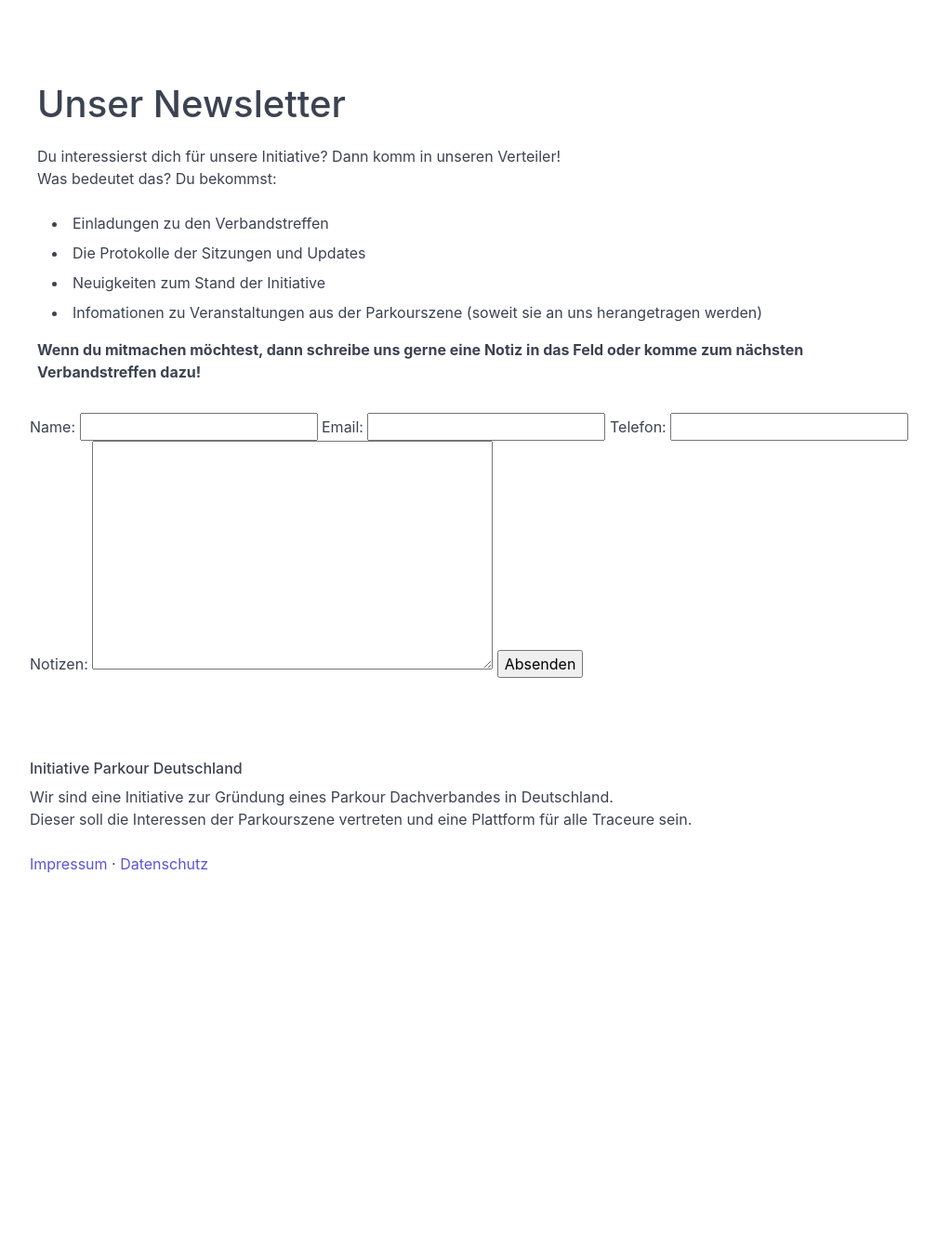
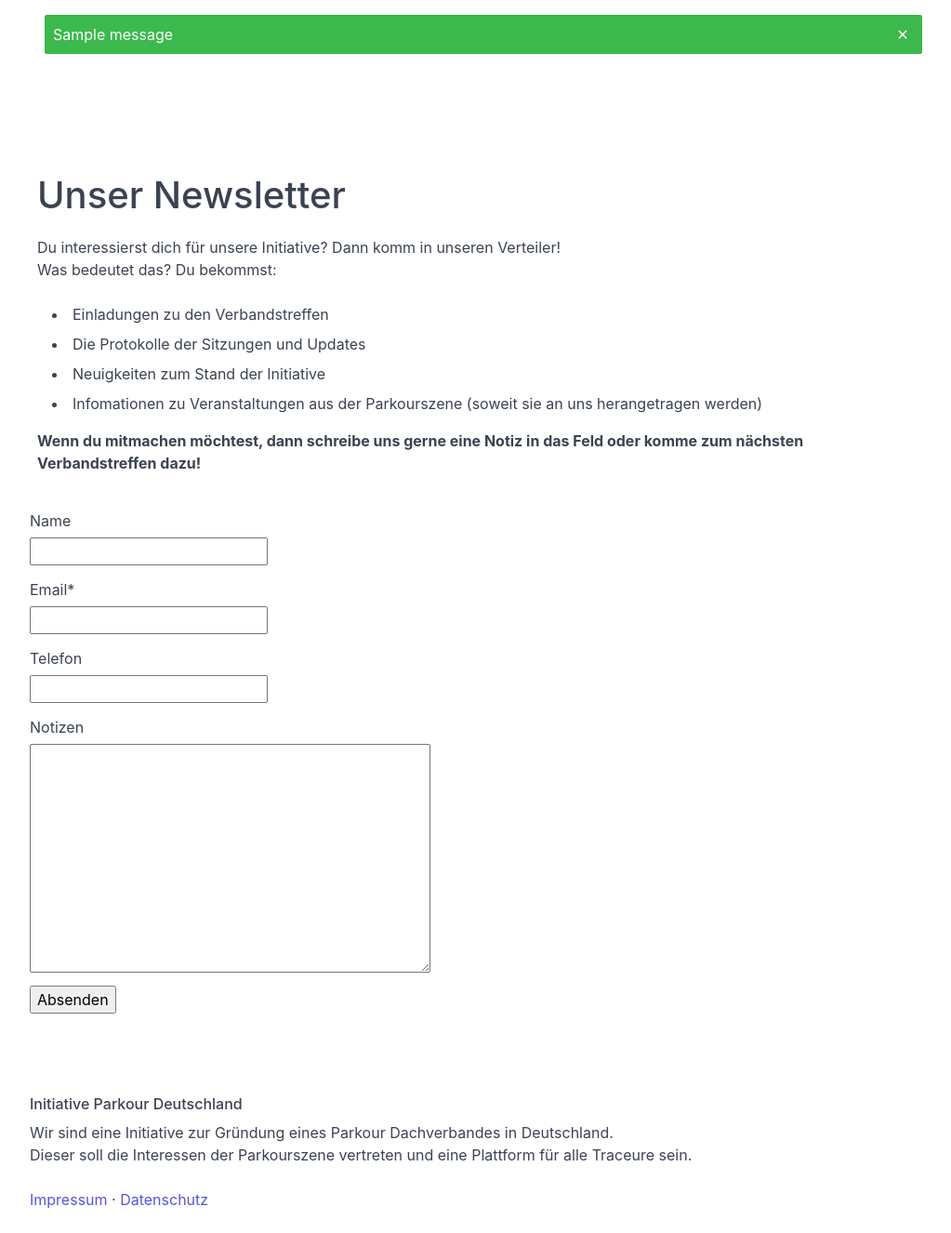
Before and after one commit to parkour-de/web, a Django app: page /mitmachen in a window 1280 px wide. Shown: the part 48-1374 px from the top of the page at 93% size, without its empty margins (128-1151 px from the left). Before the commit the page ends 986 px from the top, so only its background shows below. Run offline with Django 4.2, Linux system fonts and the light colour scheme; tables that the repository leaves empty hold one stand-in row (values such as "Sample post"); one stand-in notice (Sample message) is shown.

Commit message:
Implement default Form rendering, include message framework

```diff
--- a/main/templates/main/base.html
+++ b/main/templates/main/base.html
@@ -28,6 +28,17 @@
         </section>
     </header>
     <section class='container grid-lg'>
+    <!-- Display messages if there are any -->
+        {% if messages %}
+    <ul class="messages">
+        {% for message in messages %}
+        <div class="toast toast-{{message.tags}}">
+            <button class="btn btn-clear float-right"></button>
+            {{ message }}
+        </div><br>
+        {% endfor %}
+    </ul>
+    {% endif %}
     {% block body %}{% endblock %}
     </section>
     <footer class="section section-footer mt-2" style="margin-top:auto;">
@@ -39,4 +50,11 @@
         </div>
     </footer>
 </body>
+
+<script>
+$('body').on('click','.btn-clear', function(){
+    $(this).parent().remove()
+});
+</script>
+
 </html>
--- /dev/null
+++ b/main/templates/main/general/form_snippet.html
@@ -0,0 +1,8 @@
+{% load filters %}
+{% for field in form %}
+    <div class="form-group">
+        {{ field.errors }}
+        <label for="{{ field.id_for_label }}" class="form-label">{{field.label}}{% if field|is_required %}*{%endif%}</label>
+        {{ field }}
+    </div>
+{% endfor %}
--- /dev/null
+++ b/main/templatetags/filters.py
@@ -0,0 +1,13 @@
+from django import template
+
+register = template.Library()
+
+
+@register.filter
+def is_required(field):
+    return field.field.required
+
+
+@register.filter
+def lookup(dictionary, key):
+    return dictionary.get(key, None)
--- a/main/views.py
+++ b/main/views.py
@@ -1,6 +1,7 @@
 from django.shortcuts import render, reverse
 from django.views.generic import CreateView
 from main.models import *
+from django.contrib import messages
 
 
 # Create your views here.
@@ -12,8 +13,8 @@ def index(request):
 class NewsletterSubscribeView(CreateView):
     model = Contact
     fields = ["name", "email", "telnr", "notes"]
-    template_name = "main/newsletter_subscribe.html"
+    template_name = "main/newsletter/newsletter_subscribe.html"
 
     def get_success_url(self):
-        ## TODO: success toast
+        messages.add_message(self.request, messages.SUCCESS, "Du hast dich erfolgreich angemeldet")
         return reverse("main_index")
```
Also changed, not shown: pkde/settings.py (+18 -1 lines), main/templates/main/newsletter/newsletter_subscribe.html (renamed from main/templates/main/newsletter_subscribe.html).
